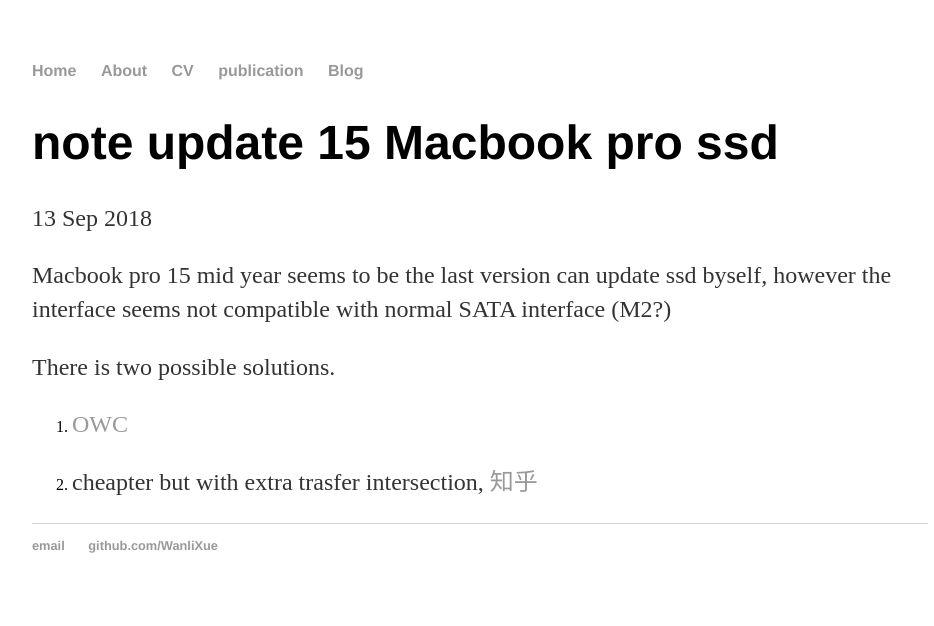
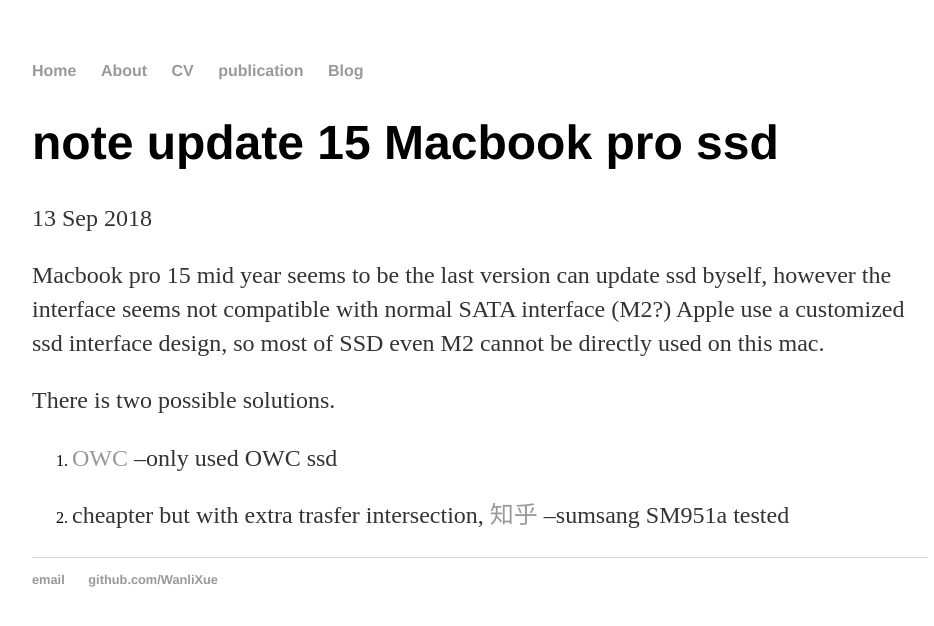
Before and after one commit to WanliXue/WanliXue.github.io, a Jekyll site: the page built from _posts/2018-09-15-upgrade-15macbook-ssd.md, in a window 1280 px wide. Shown: the top 626 px of the page, without its empty margins (160-1094 px from the left). Built offline with Jekyll 4.4.1, drawn with Linux system fonts in a browser that asks for light colours.

Commit message:
Update 2018-09-15-upgrade-15macbook-ssd.md

```diff
--- a/_posts/2018-09-15-upgrade-15macbook-ssd.md
+++ b/_posts/2018-09-15-upgrade-15macbook-ssd.md
@@ -6,9 +6,13 @@ date: 2018-09-13
 
 Macbook pro 15 mid year seems to be the last version can update ssd byself,
 however the interface seems not compatible with normal SATA interface (M2?)
+Apple use a customized ssd interface design, so most of SSD even M2 cannot be directly used on this mac.
+
 
 There is two possible solutions.
 
 1. [OWC](https://eshop.macsales.com/shop/ssd/owc/macbook-pro-retina-display/2013-2014-2015)
+--only used OWC ssd
 
 2. cheapter but with extra trasfer intersection, [知乎](https://zhuanlan.zhihu.com/p/35806613)
+--sumsang SM951a tested
```
